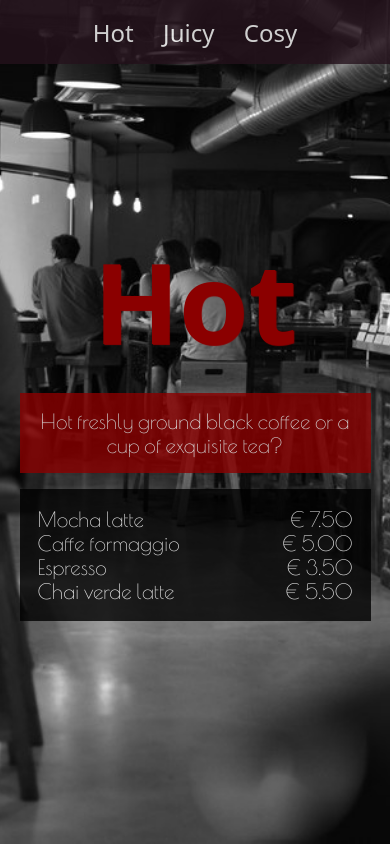
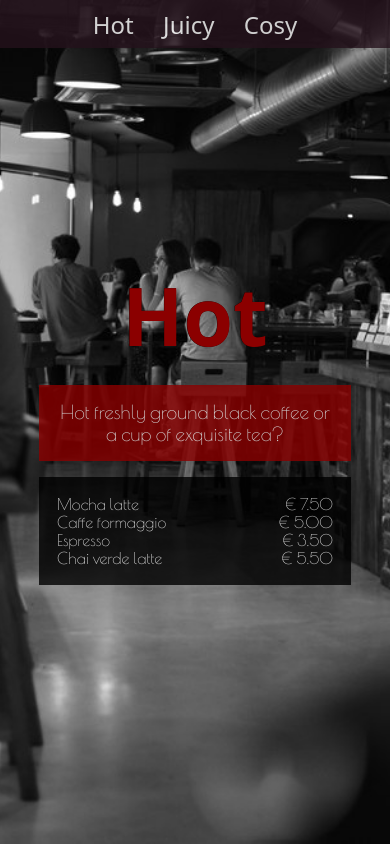
Before and after one commit to SofiaCronstrom/exercise-html-css-caffe-retro-main, a plain HTML site: page index.html in a window 390 px wide. Shown: the top 844 px of the page. Drawn offline with nearby package versions, Linux system fonts and the light colour scheme; a web font is replaced by a local one.

Commit message:
adding shadow on h1 and changing font-sizes in media queries

```diff
--- a/index.css
+++ b/index.css
@@ -15,6 +15,7 @@ header{
  overflow: hidden;
  top: 0;
  left: 0;
+ z-index: 100;
  display: flex;
  justify-content: center;
  align-items: center;
@@ -51,6 +52,7 @@ hr{
     height: 15px;
     width: 100%;
     border: none;
+    margin: 0;
     background-color: darkred;
 }
 article{
@@ -65,7 +67,7 @@ article h1{
     font-family: "Spirax", system-ui;
     color: darkred;
     font-size: 7rem;
-    text-shadow: 1px 1px 1px darkred;
+    text-shadow: -0.3px -0.3px 0.5px rgb(0, 0, 0);
     padding: 1rem;
 }
 .parag-1, .parag-2{
@@ -104,6 +106,9 @@ tr{
 }
 
 @media only screen and (max-width: 600px) {
+    header{
+        height: 3rem;
+    }
     header nav {
         width: 60%;
     }
@@ -116,15 +121,16 @@ tr{
     }
 
     article{
-        width: 90%;
+        width: 80%;
         gap: 1rem;
     }
     article h1{
+        font-size: 5rem;
         padding: 0;
     }
     .parag-1{
         width: 100%;
-        font-size: 1.3rem;
+        font-size: 1.2rem;
     }
     .parag-2{
         display: none;
@@ -133,6 +139,6 @@ tr{
         width: 100%
     }
     tbody tr td{
-     font-size: 1.3rem;
+     font-size: 1rem;
     }
 }
```
